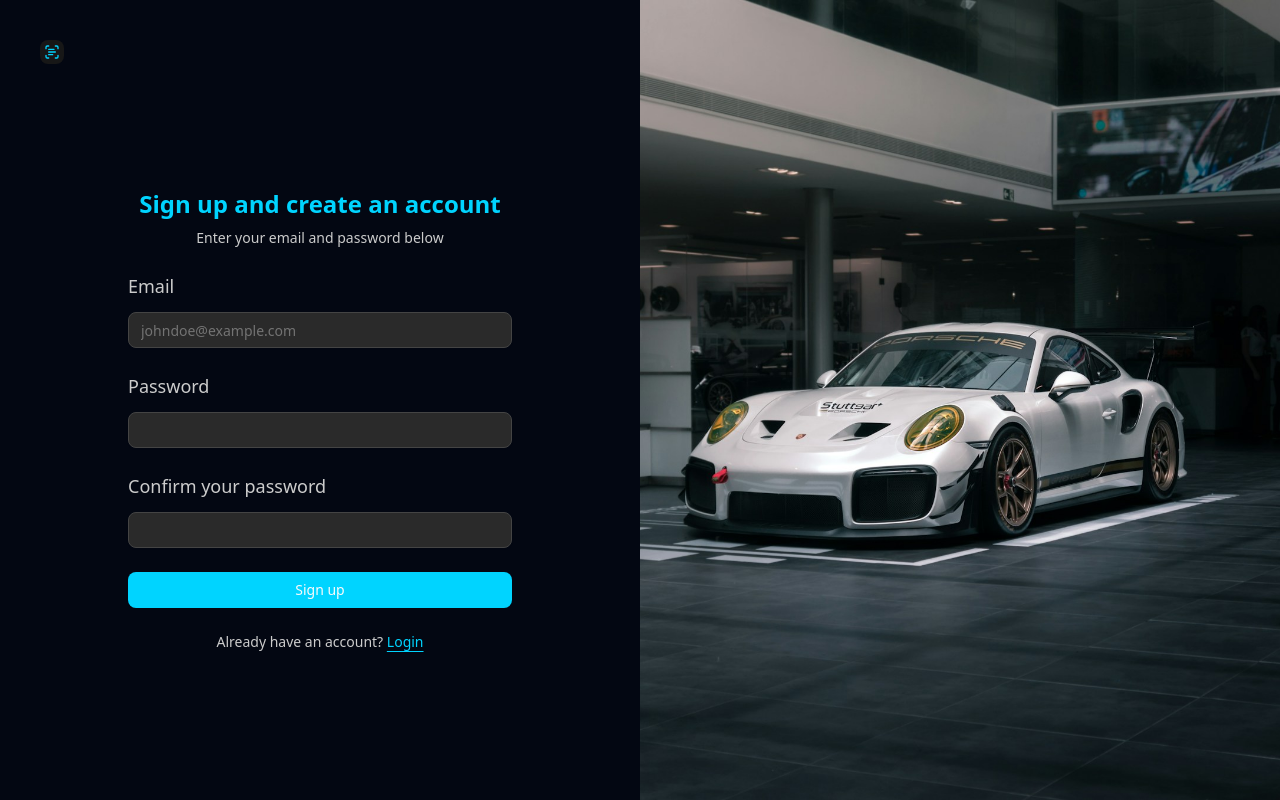
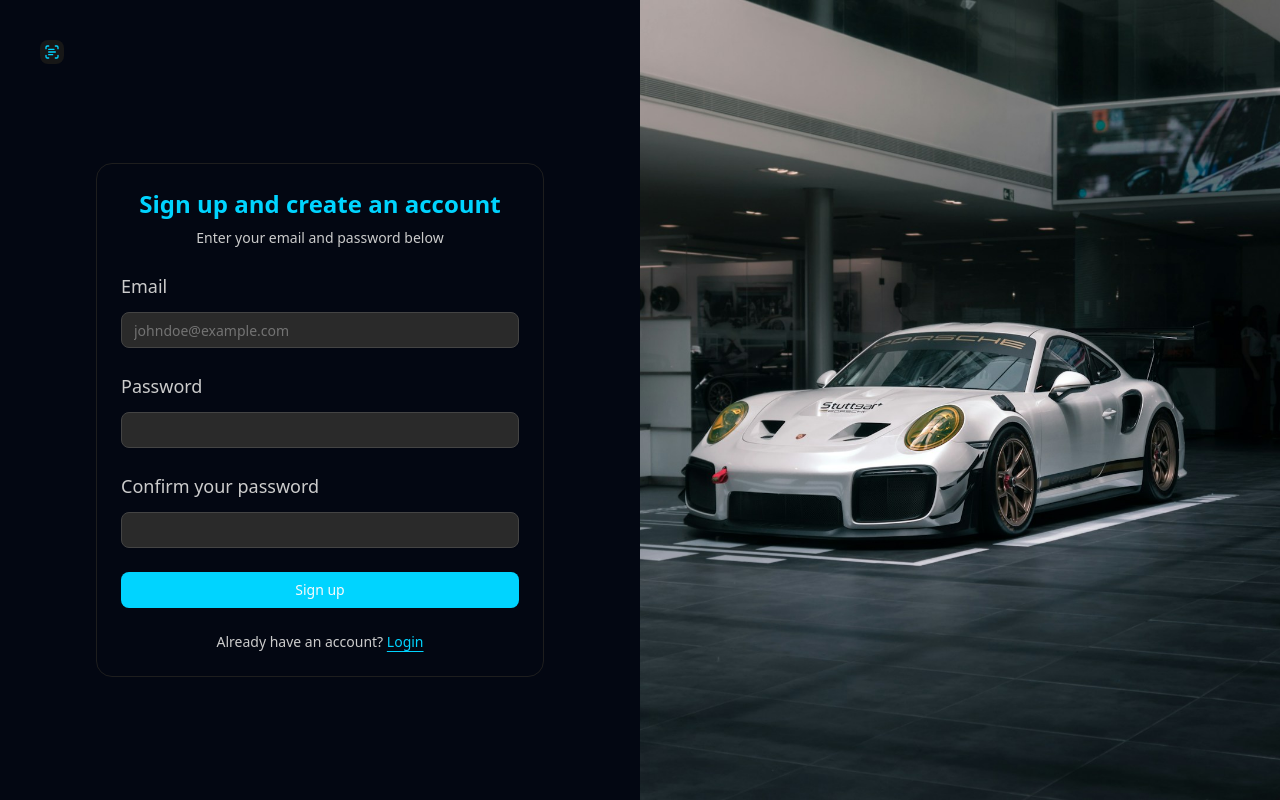
Before and after one commit to bnquon/job-auto-tracker, a React (Vite) app in the folder FE/: page /signup in a window 1280 px wide. Built offline with nearby package versions, Linux system fonts and the light colour scheme; no server answers.

Commit message:
add border and update todo

```diff
--- a/FE/src/pages/Login.tsx
+++ b/FE/src/pages/Login.tsx
@@ -11,7 +11,7 @@
           </div>
         </div>
         <div className="flex flex-1 items-center justify-center">
-          <div className="w-full max-w-sm">
+          <div className="w-full max-w-md box-border p-6 border-[1px] border-[#1e1e1e] rounded-2xl">
             <LoginForm />
           </div>
         </div>
--- a/FE/src/pages/SignUp.tsx
+++ b/FE/src/pages/SignUp.tsx
@@ -11,7 +11,7 @@
           </div>
         </div>
         <div className="flex flex-1 items-center justify-center">
-          <div className="w-full max-w-sm">
+          <div className="w-full max-w-md box-border p-6 border-[1px] border-[#1e1e1e] rounded-2xl">
             <SignUpForm />
           </div>
         </div>
```
Also changed, not shown: FE/todo.txt.
